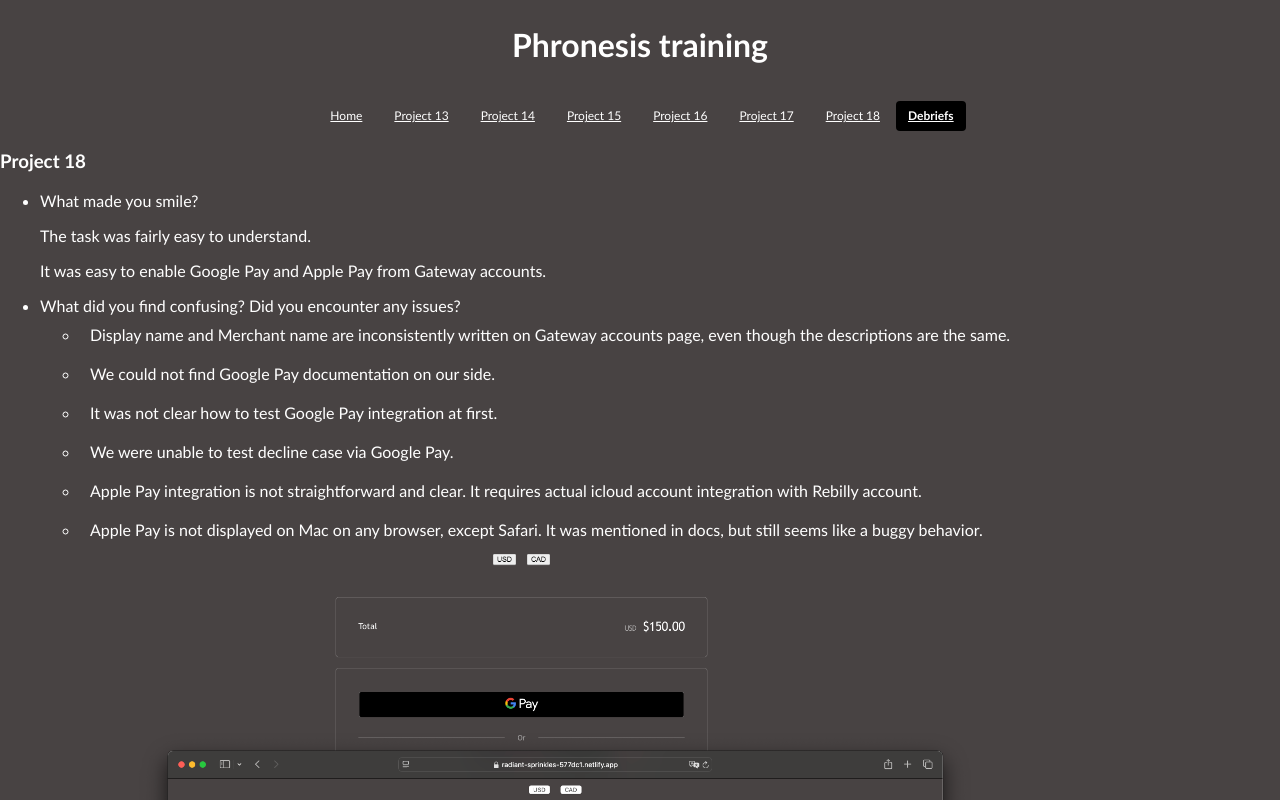
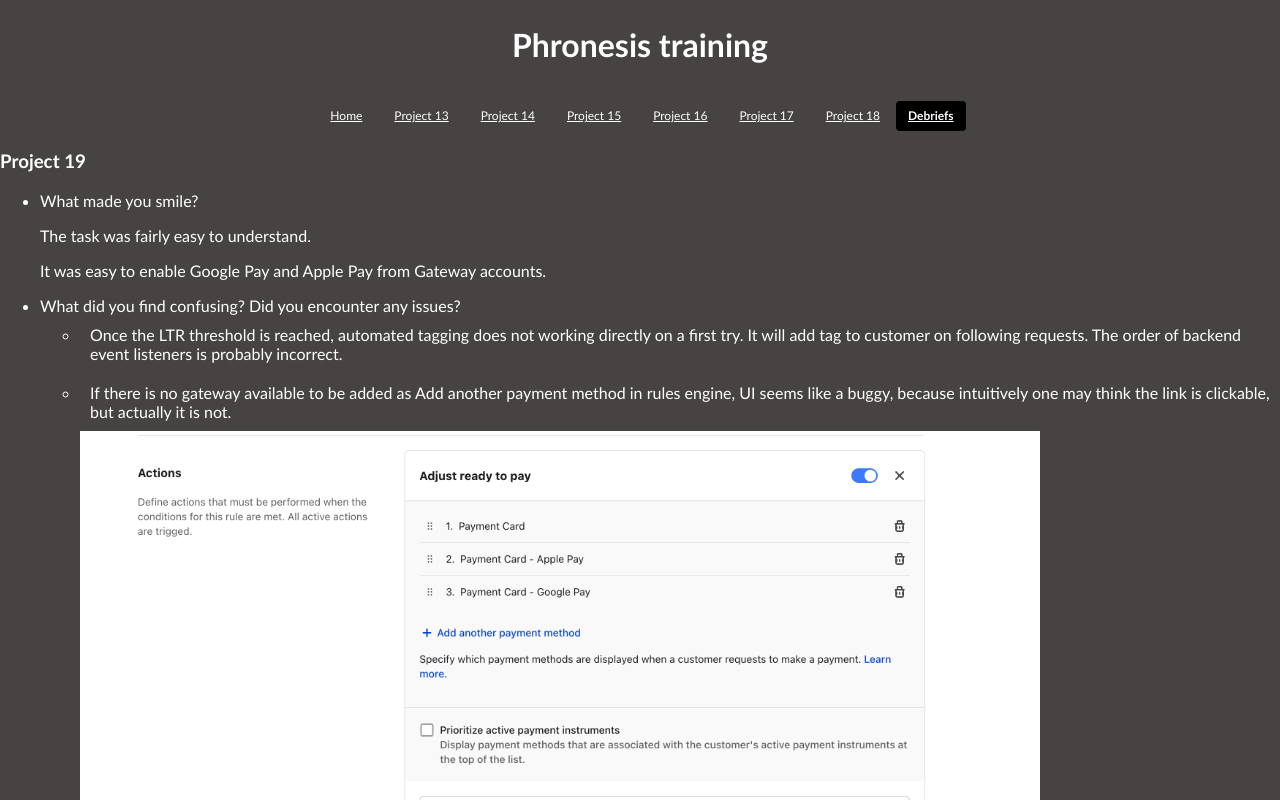
Before and after one commit to viceromag/ph-training, a Vue app: page /debriefs in a window 1280 px wide. Shown: the top 800 px of the page. Built offline with nearby package versions, Linux system fonts and the light colour scheme.

Commit message:
Add project 19 debrief

```diff
--- a/src/views/Debriefs.vue
+++ b/src/views/Debriefs.vue
@@ -1,4 +1,20 @@
 <template>
+  <h3>Project 19</h3>
+  <ul>
+    <li>
+      What made you smile?
+      <p>The task was fairly easy to understand.</p>
+      <p>It was easy to enable Google Pay and Apple Pay from Gateway accounts.</p>
+    </li>
+    <li>
+      What did you find confusing? Did you encounter any issues?
+      <ul class="list-debrief">
+        <li>Once the LTR threshold is reached, automated tagging does not working directly on a first try. It will add tag to customer on following requests. The order of backend event listeners is probably incorrect.</li>
+        <li>If there is no gateway available to be added as Add another payment method in rules engine, UI seems like a buggy, because intuitively one may think the link is clickable, but actually it is not.</li>
+        <img class="img-debrief" src="/src/assets/p19-1.png" alt="">
+      </ul>
+    </li>
+  </ul>
   <h3>Project 18</h3>
   <ul>
     <li>
```
Also changed, not shown: src/assets/p19-1.png (added).
